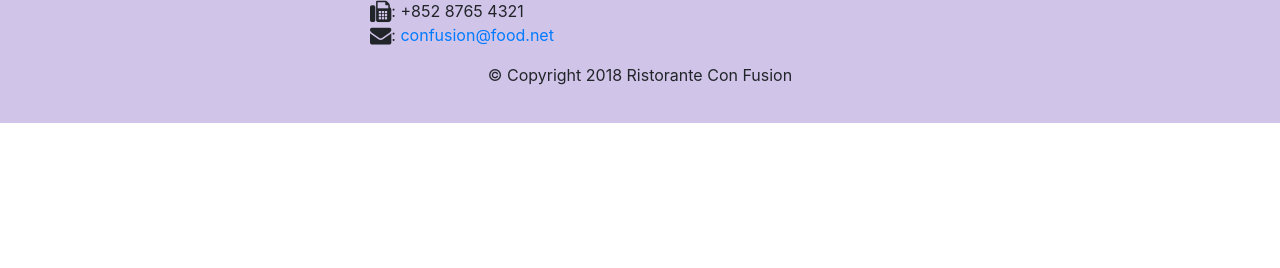
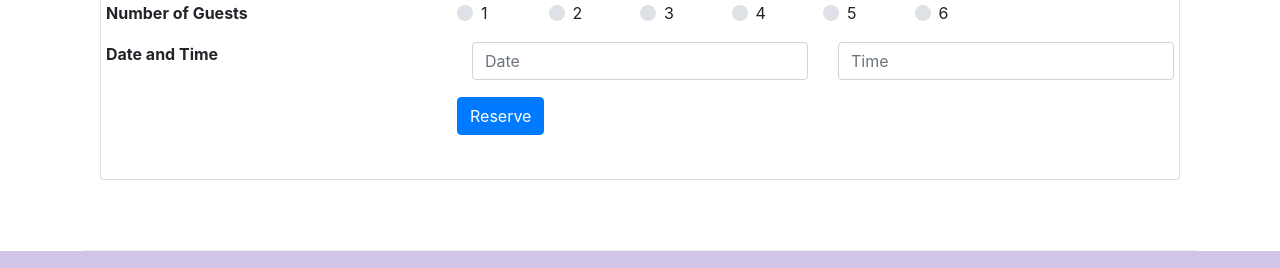
Before and after one commit to aman-av/bootstrap, a website: page index.html in a window 1280 px wide. Shown: the part 1683-1951 px from the top of the page. Before the commit the page ends 1806 px from the top, so only its background shows below. Drawn offline with nearby package versions, Linux system fonts and the light colour scheme.

Commit message:
Assignment 2 Task 1

```diff
--- a/index.html
+++ b/index.html
@@ -43,6 +43,9 @@
                 </div>
                 <div class="col-12 col-sm align-self-center">
                     <img src="img/logo.png" class="img-fluid">
+                </div>
+                <div class="col-12 col-sm align-self-center">
+                    <a class="btn btn-warning btn-block" href="#card" role="button">Reserve Table</a>
                 </div>
             </div>
         </div>
@@ -90,6 +93,66 @@
                 </div>
             </div>
         </div>
+        <div class="row row-margin align-items-center" id="card">
+            <div class="col-12 c0l-sm-8">
+                <div class="card">
+                    <h3 class="card-header bg-warning text-white">Reserve a Table</h3>
+
+                    <div class="card-body">
+                        <dl class="row">
+                            <form>
+                                <div class="row">
+                                <dt class="col-4">Number of Guests</dt>
+
+                                    <dd class="col-1 custom-control custom-radio">
+                                        <input type="radio" id="customRadio1" name="customRadio" class="custom-control-input">
+                                        <label class="custom-control-label" for="customRadio1">1</label>
+                                    </dd>
+                                    <dd class="col-1 custom-control custom-radio">
+                                        <input type="radio" id="customRadio2" name="customRadio" class="custom-control-input">
+                                        <label class="custom-control-label" for="customRadio2">2</label>
+                                    </dd>
+                                    <dd class="col-1 custom-control custom-radio">
+                                        <input type="radio" id="customRadio3" name="customRadio" class="custom-control-input">
+                                        <label class="custom-control-label" for="customRadio1">3</label>
+                                    </dd>
+                                    <dd class="col-1 custom-control custom-radio">
+                                        <input type="radio" id="customRadio4" name="customRadio" class="custom-control-input">
+                                        <label class="custom-control-label" for="customRadio2">4</label>
+                                    </dd>
+                                    <dd class="col-1 custom-control custom-radio">
+                                        <input type="radio" id="customRadio5" name="customRadio" class="custom-control-input">
+                                        <label class="custom-control-label" for="customRadio1">5</label>
+                                    </dd>
+                                    <dd class="col-1 custom-control custom-radio">
+                                        <input type="radio" id="customRadio6" name="customRadio" class="custom-control-input">
+                                        <label class="custom-control-label" for="customRadio2">6</label>
+                                    </dd>
+
+                                <dd class="col-12"></dd>
+                                <dt class="col-4">Date and Time</dt>
+                                <dd class="col-4">
+                                    <input type="text" class="form-control" placeholder="Date">
+                                </dd>
+                                <dd class="col-4">
+                                    <input type="text" class="form-control" placeholder="Time">
+                                </dd>
+                                <dd class="col-12"></dd>
+                                <dd class="col-4"></dd>
+                                <dd>
+                                    <button type="submit" class="btn btn-primary">Reserve</button>
+                                </dd>
+                                </div>
+                            </form>
+
+
+
+                        </dl>
+                    </div>
+                </div>
+            </div>
+
+        </div>
     </div>
 
     <footer class="footer">
@@ -131,6 +194,9 @@
                     <p>© Copyright 2018 Ristorante Con Fusion</p>
                 </div>
            </div>
+           <div>
+
+           </div>
         </div>
     </footer>
         <!-- jQuery first, then Popper.js, then Bootstrap JS. -->
```
Also changed, not shown: aboutus.html (+1 -1 lines).
